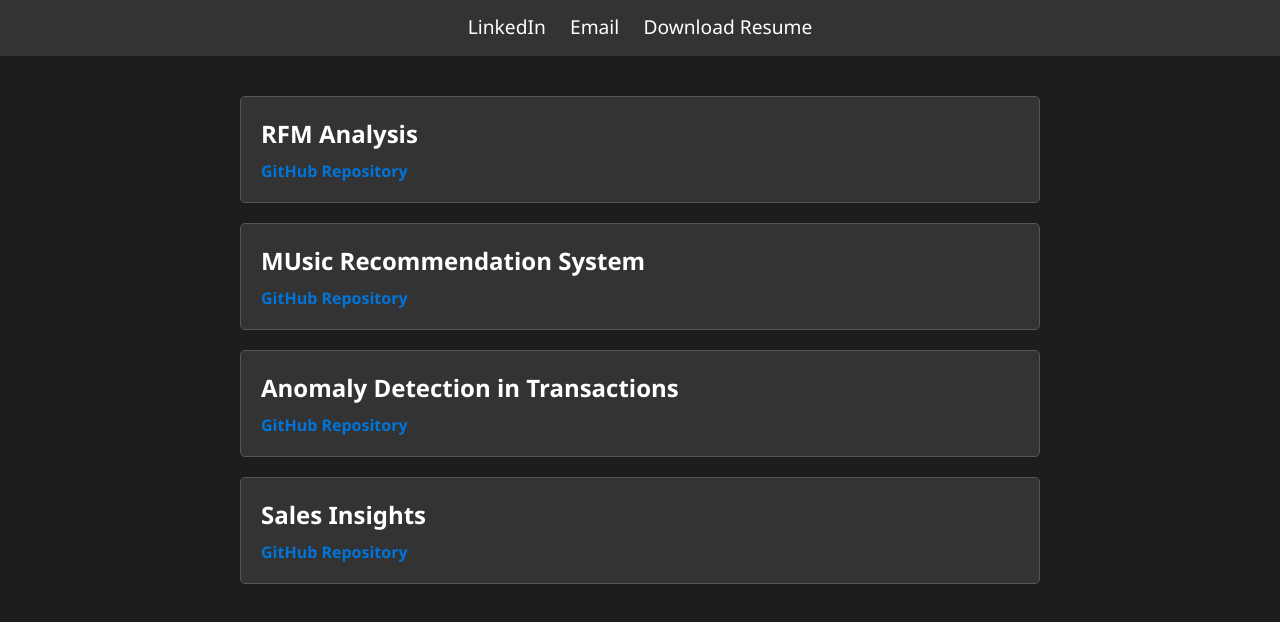
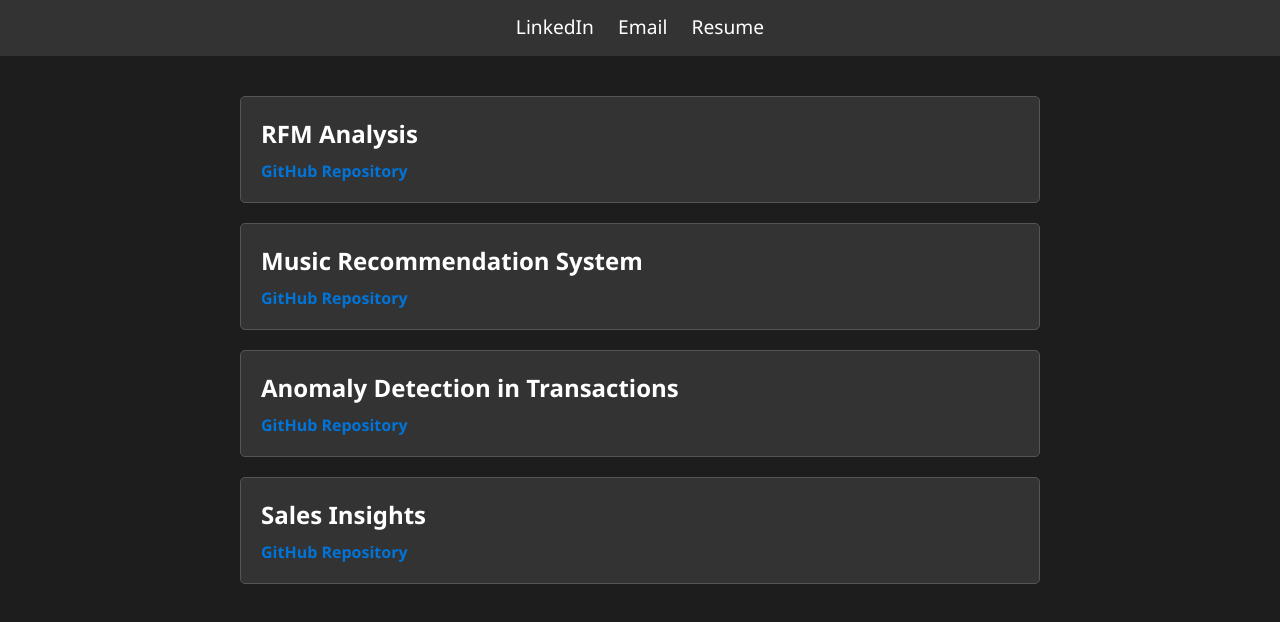
Before and after one commit to pranitha-s/pranitha-s.github.io, a plain HTML site: page index.html in a window 1280 px wide. Shown: the part 74-696 px from the top of the page. Drawn offline with Linux system fonts and the light colour scheme.

Commit message:
Update index.html

```diff
--- a/index.html
+++ b/index.html
@@ -10,7 +10,7 @@
         <nav>
             <a href="https://www.linkedin.com/in/pranitha-s-b0b0b5249/">LinkedIn</a>
             <a href="mailto:spranitha.mail@gmail.com">Email</a>
-            <a href="https://drive.google.com/file/d/1jX0oy3fQwfGoUNKfNvN9h4nFHLzPb-Ra/view?usp=sharing" download>Download Resume</a>
+            <a href="https://drive.google.com/file/d/1jX0oy3fQwfGoUNKfNvN9h4nFHLzPb-Ra/view?usp=sharing" download>Resume</a>
         </nav>
     </header>
 
@@ -21,7 +21,7 @@
         </div>
 
         <div class="project-card">
-            <h2>MUsic Recommendation System</h2>
+            <h2>Music Recommendation System</h2>
             <a href="https://github.com/pranitha-s/Music-Recommendation-System-using-Python">GitHub Repository</a>
         </div>
 
```
